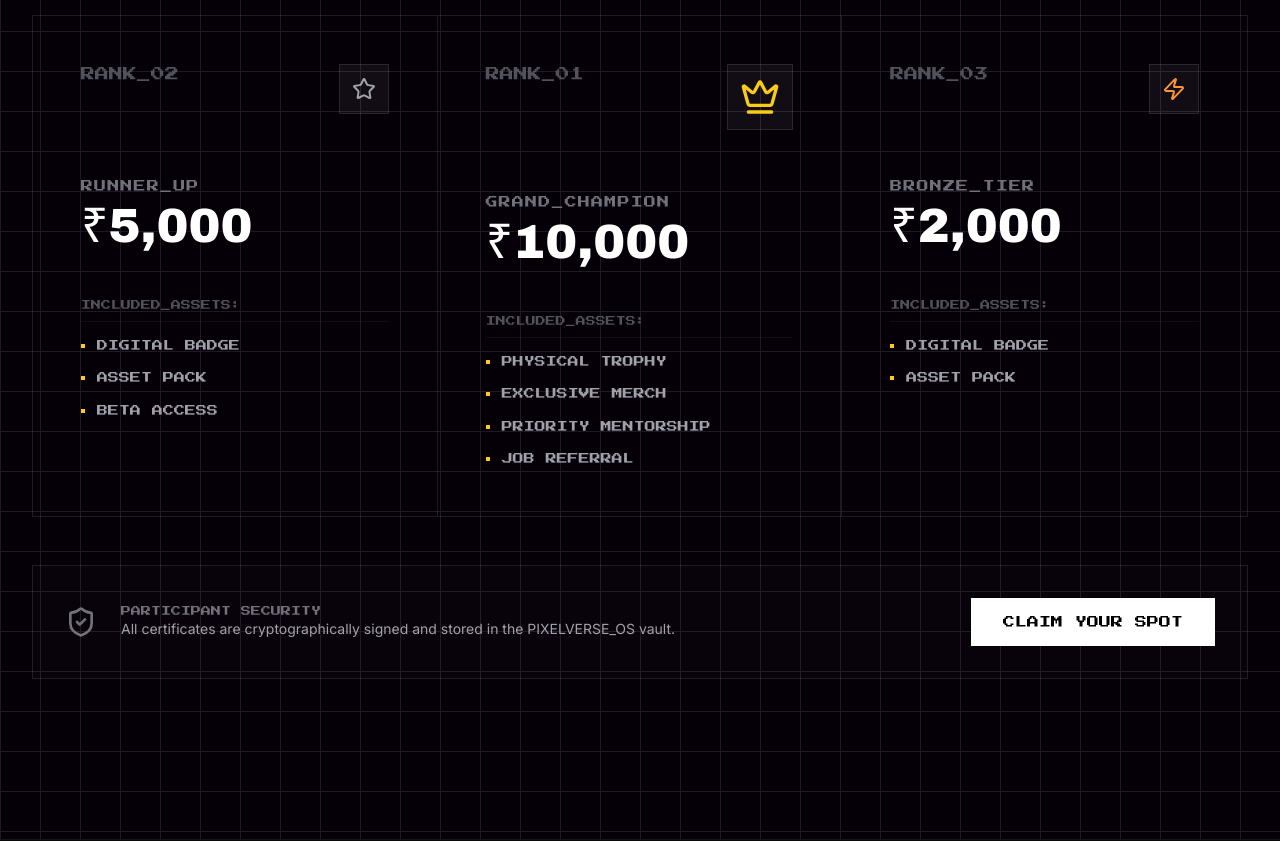
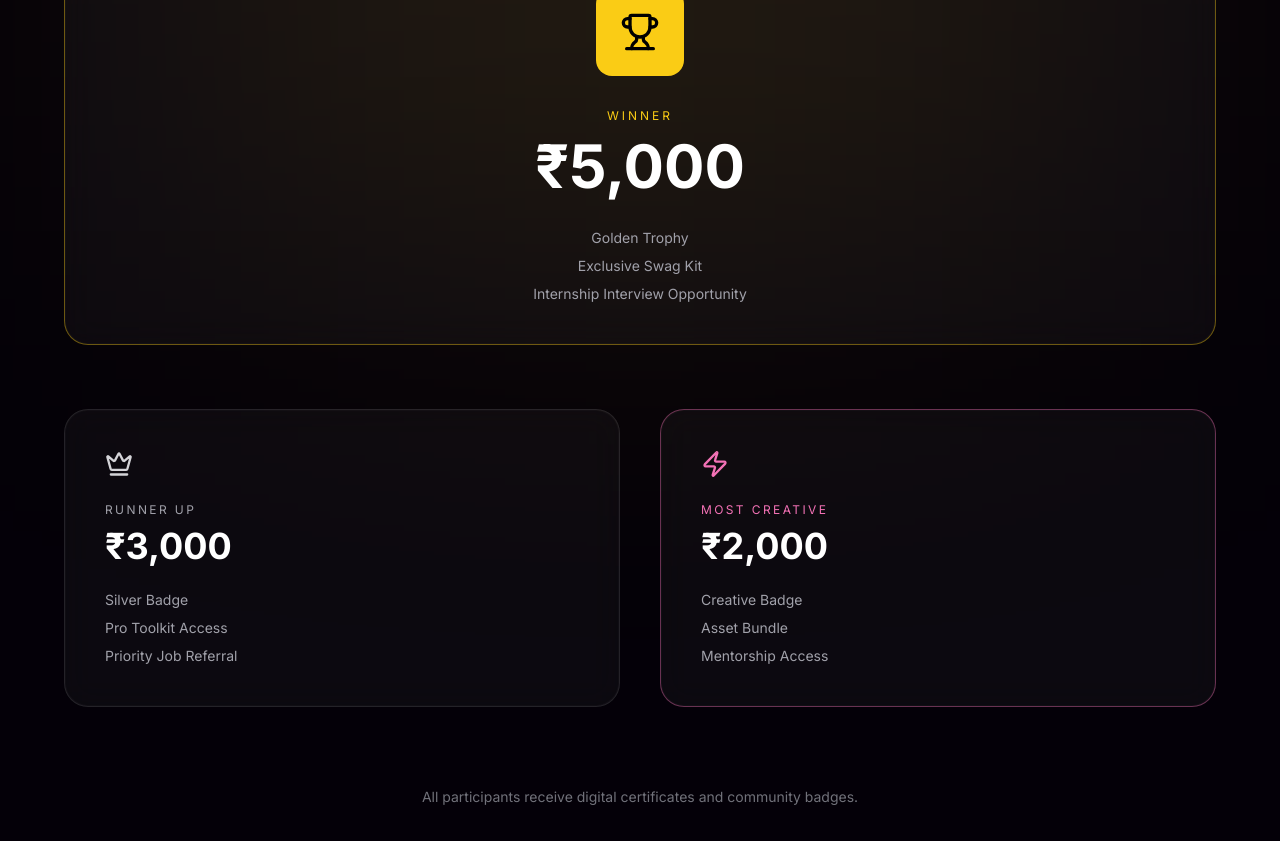
Before and after one commit to Codervrj/pixelverse, a React (Vite) app: page / in a window 1280 px wide. Shown: the part 6660-7501 px from the top of the page. Built offline with nearby package versions, Linux system fonts and the light colour scheme.

Commit message:
prize pool section design 2

```diff
--- a/components/PrizePool.tsx
+++ b/components/PrizePool.tsx
@@ -1,108 +1,155 @@
-import React from 'react';
-import { motion } from 'framer-motion';
-import { Trophy, Star, ShieldCheck, Zap, Gem, Crown } from 'lucide-react';
+import React from "react";
+import { motion } from "framer-motion";
+import { Trophy, Crown, Zap } from "lucide-react";
+import GlobalPixelGrid from "./GlobalPixelGrid";
+
+/* ----------------------------
+   Reusable Card Component
+----------------------------- */
+
+const Card = ({
+  children,
+  accent = "default",
+  center = false,
+}: {
+  children: React.ReactNode;
+  accent?: "default" | "gold" | "pink";
+  center?: boolean;
+}) => {
+  const border =
+    accent === "gold"
+      ? "border-yellow-400/40"
+      : accent === "pink"
+      ? "border-pink-400/40"
+      : "border-white/10";
+
+  const hoverBorder =
+    accent === "gold"
+      ? "hover:border-yellow-400/70"
+      : accent === "pink"
+      ? "hover:border-pink-400/70"
+      : "hover:border-white/20";
+
+  return (
+    <motion.div
+      whileHover={{ y: -4 }}
+      transition={{ type: "spring", stiffness: 200, damping: 18 }}
+      className="relative"
+    >
+      <div
+        className={`
+          rounded-3xl border ${border} ${hoverBorder}
+          transition-colors duration-300
+          bg-white/[0.035] backdrop-blur-lg
+          shadow-[0_0_0_1px_rgba(255,255,255,0.02)_inset]
+          p-10
+          ${center ? "text-center" : ""}
+        `}
+      >
+        {children}
+      </div>
+    </motion.div>
+  );
+};
+
+/* ----------------------------
+   Prize Pool Section
+----------------------------- */
 
 const PrizePool: React.FC = () => {
-  const prizes = [
-    {
-      rank: "02",
-      title: "RUNNER_UP",
-      amount: "₹5,000",
-      icon: <Star className="w-6 h-6 text-zinc-400" />,
-      color: "border-zinc-500/30",
-      perks: ["Digital Badge", "Asset Pack", "Beta Access"]
-    },
-    {
-      rank: "01",
-      title: "GRAND_CHAMPION",
-      amount: "₹10,000",
-      icon: <Crown className="w-10 h-10 text-yellow-400" />,
-      color: "border-yellow-500/50",
-      perks: ["Physical Trophy", "Exclusive Merch", "Priority Mentorship", "Job Referral"]
-    },
-    {
-      rank: "03",
-      title: "BRONZE_TIER",
-      amount: "₹2,000",
-      icon: <Zap className="w-6 h-6 text-orange-400" />,
-      color: "border-orange-500/30",
-      perks: ["Digital Badge", "Asset Pack"]
-    }
-  ];
+  return (
+    <section className="relative py-32 px-6 text-white overflow-hidden">
 
-  return (
-    <div className="py-40 px-8 bg-[#050008] relative">
-      {/* Structural Grid Background - matching App.tsx global style */}
-      <div className="absolute inset-0 opacity-10 pointer-events-none"
-           style={{ backgroundImage: 'linear-gradient(#ffffff 1px, transparent 1px), linear-gradient(90deg, #ffffff 1px, transparent 1px)', backgroundSize: '40px 40px' }} />
+      {/* Pixel Grid Background */}
+      <GlobalPixelGrid />
 
-      <div className="max-w-7xl mx-auto relative z-10">
-        {/* Header Section */}
-        <div className="mb-24 space-y-4">
-          <div className="flex items-center gap-4">
-            <div className="h-[1px] w-12 bg-yellow-400" />
-            <span className="font-pixel text-yellow-400 text-xs tracking-[0.3em]">REWARD_PROTOCOL</span>
-          </div>
-          <h2 className="text-6xl md:text-8xl font-archivo text-white uppercase tracking-tighter">
-            The <span className="text-transparent bg-clip-text bg-gradient-to-b from-white to-zinc-500">Loot Box</span>
+      {/* Grid blending mask */}
+      <div className="absolute inset-0 bg-[#050008]/75" />
+
+      {/* Subtle ambient glow */}
+      <div className="absolute top-0 left-1/2 -translate-x-1/2 w-[900px] h-[600px] bg-yellow-400/10 blur-[180px]" />
+
+      <div className="relative z-10 max-w-6xl mx-auto">
+
+        {/* Header */}
+        <div className="mb-24 text-center">
+          <p className="text-yellow-400 tracking-[0.3em] text-xs uppercase mb-4">
+            Rewards
+          </p>
+          <h2 className="text-5xl md:text-6xl font-semibold tracking-tight">
+            Prize Pool
           </h2>
         </div>
 
-        {/* Prize Cards */}
-        <div className="grid grid-cols-1 md:grid-cols-3 gap-0 border border-white/10">
-          {prizes.map((prize, idx) => (
-            <motion.div
-              key={idx}
-              initial={{ opacity: 0, y: 20 }}
-              whileInView={{ opacity: 1, y: 0 }}
-              transition={{ delay: idx * 0.1 }}
-              className={`p-12 border-white/10 border-b md:border-b-0 md:border-r last:border-r-0 relative group hover:bg-white/[0.02] transition-colors`}
-            >
-              {/* Card Rank Header */}
-              <div className="flex justify-between items-start mb-16">
-                <span className="font-pixel text-zinc-600 text-sm">RANK_{prize.rank}</span>
-                <div className="p-3 bg-white/5 border border-white/10 group-hover:border-yellow-400/50 transition-colors">
-                  {prize.icon}
-                </div>
+        {/* Winner */}
+        <div className="mb-16">
+          <Card accent="gold" center>
+            <div className="flex justify-center mb-8">
+              <div className="p-6 rounded-2xl bg-yellow-400 text-black">
+                <Trophy size={40} />
               </div>
+            </div>
 
-              {/* Amount and Title */}
-              <div className="space-y-2 mb-12">
-                <h3 className="font-pixel text-xs text-zinc-500 uppercase tracking-widest">{prize.title}</h3>
-                <div className="text-5xl font-archivo text-white">{prize.amount}</div>
-              </div>
+            <p className="uppercase text-xs tracking-[0.25em] text-yellow-400 mb-3">
+              Winner
+            </p>
 
-              {/* Perks List */}
-              <div className="space-y-4">
-                <div className="font-pixel text-[10px] text-zinc-600 border-b border-white/5 pb-2">INCLUDED_ASSETS:</div>
-                {prize.perks.map((perk, i) => (
-                  <div key={i} className="flex items-center gap-3 font-pixel text-[11px] text-zinc-400 uppercase">
-                    <div className="w-1 h-1 bg-yellow-400" /> {perk}
-                  </div>
-                ))}
-              </div>
+            <h3 className="text-6xl font-bold mb-8">₹5,000</h3>
 
-              {/* Decorative Corner */}
-              <div className="absolute top-0 right-0 w-4 h-4 border-t border-r border-yellow-400/0 group-hover:border-yellow-400 transition-all" />
-            </motion.div>
-          ))}
+            <div className="space-y-2 text-zinc-400 text-sm">
+              <p>Golden Trophy</p>
+              <p>Exclusive Swag Kit</p>
+              <p>Internship Interview Opportunity</p>
+            </div>
+          </Card>
         </div>
 
-        {/* Footer Note */}
-        <div className="mt-12 flex flex-col md:flex-row justify-between items-start md:items-center gap-6 p-8 border border-white/10 bg-white/[0.01]">
-          <div className="flex items-center gap-6">
-            <ShieldCheck className="w-8 h-8 text-zinc-500" />
-            <div>
-              <p className="font-pixel text-[10px] text-zinc-500 uppercase">Participant Security</p>
-              <p className="text-sm text-zinc-400">All certificates are cryptographically signed and stored in the PIXELVERSE_OS vault.</p>
-            </div>
-          </div>
-          <button className="px-8 py-4 bg-white text-black font-pixel text-xs hover:bg-yellow-400 transition-colors uppercase">
-            Claim Your Spot
-          </button>
+        {/* Secondary Prizes */}
+        <div className="grid md:grid-cols-2 gap-10">
+
+          {/* Runner Up */}
+          <Card>
+            <Crown className="mb-6 text-zinc-300" size={28} />
+
+            <p className="uppercase text-xs tracking-[0.2em] text-zinc-400 mb-2">
+              Runner Up
+            </p>
+
+            <h4 className="text-4xl font-semibold mb-6">₹3,000</h4>
+
+            <ul className="text-sm text-zinc-400 space-y-2">
+              <li>Silver Badge</li>
+              <li>Pro Toolkit Access</li>
+              <li>Priority Job Referral</li>
+            </ul>
+          </Card>
+
+          {/* Most Creative */}
+          <Card accent="pink">
+            <Zap className="mb-6 text-pink-400" size={28} />
+
+            <p className="uppercase text-xs tracking-[0.2em] text-pink-400 mb-2">
+              Most Creative
+            </p>
+
+            <h4 className="text-4xl font-semibold mb-6">₹2,000</h4>
+
+            <ul className="text-sm text-zinc-400 space-y-2">
+              <li>Creative Badge</li>
+              <li>Asset Bundle</li>
+              <li>Mentorship Access</li>
+            </ul>
+          </Card>
+
         </div>
+
+        {/* Footer */}
+        <div className="mt-20 text-center text-zinc-500 text-sm">
+          All participants receive digital certificates and community badges.
+        </div>
+
       </div>
-    </div>
+    </section>
   );
 };
 
```
